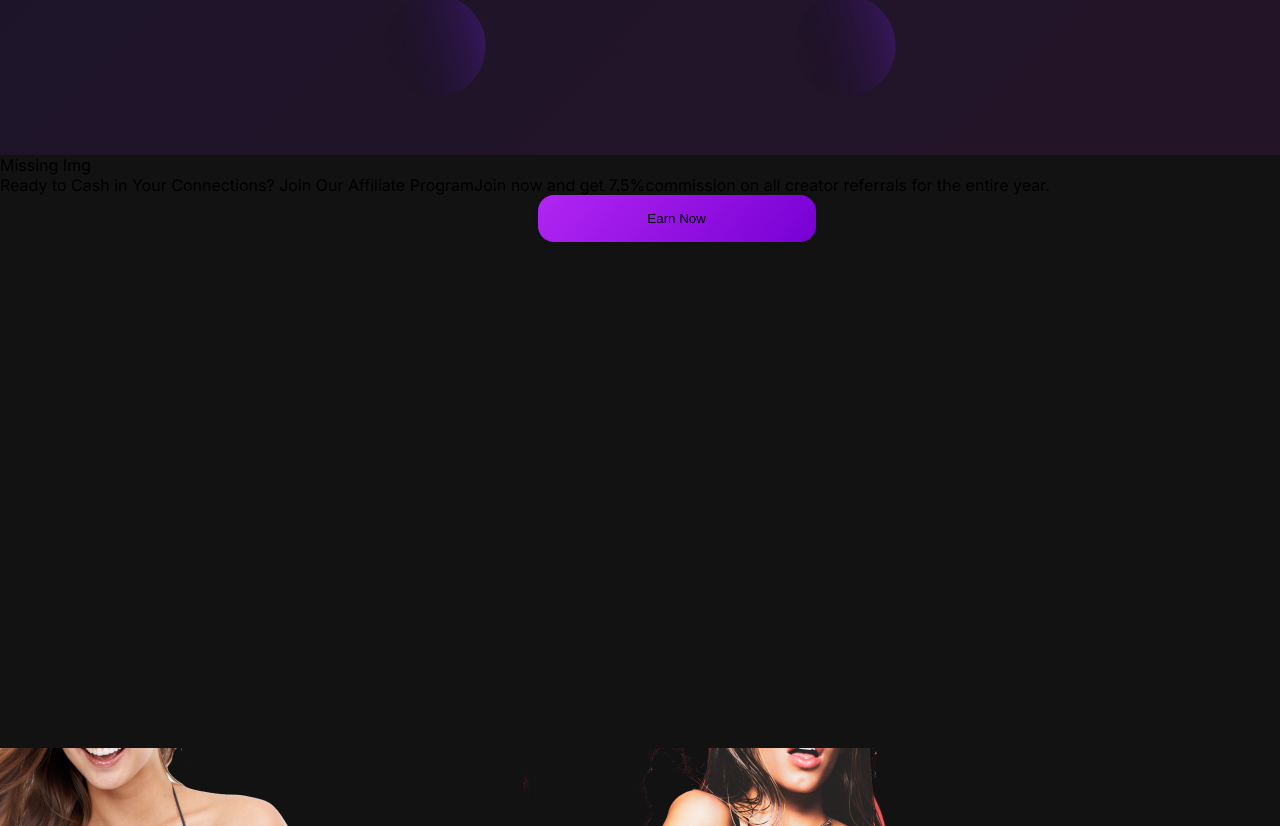
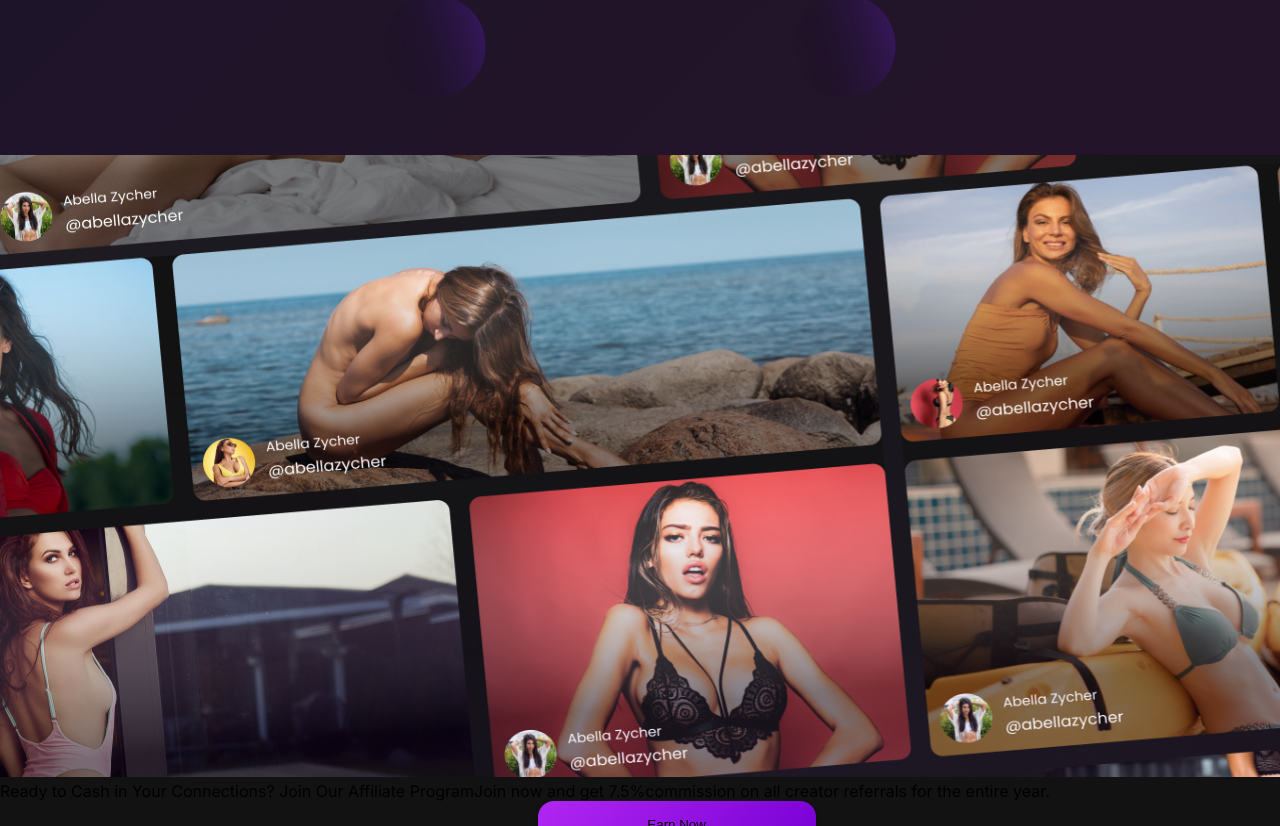
Before and after one commit to tanishaa17/appScrip-assignment, a Next.js app in the folder appscrip-figma/: page / in a window 1280 px wide. Shown: the part 2234-3060 px from the top of the page. Built offline with nearby package versions, Linux system fonts and the light colour scheme.

Commit message:
box4 completed

```diff
--- a/appscrip-figma/src/Pages/Main.jsx
+++ b/appscrip-figma/src/Pages/Main.jsx
@@ -84,7 +84,9 @@ export const Main = () => {
             </div>
 
 
-            <div className={styles.box3}>Missing Img</div>
+            <div className={styles.box3}>
+                <img src="/assets/images/ellipse/modelsImg.png" alt="models" />
+            </div>
 
 
             <div className={styles.box4}>
```
Also changed, not shown: appscrip-figma/public/assets/images/ellipse/modelsImg.png (added).
